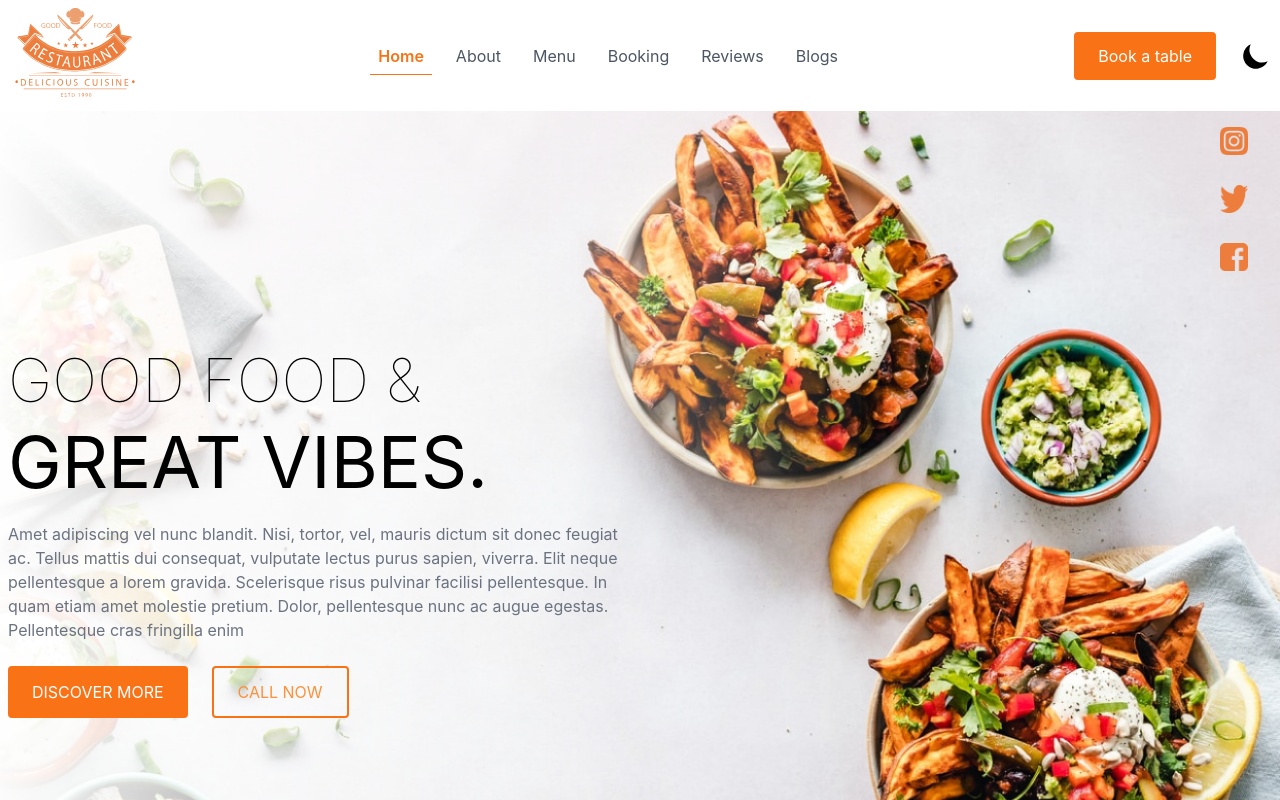
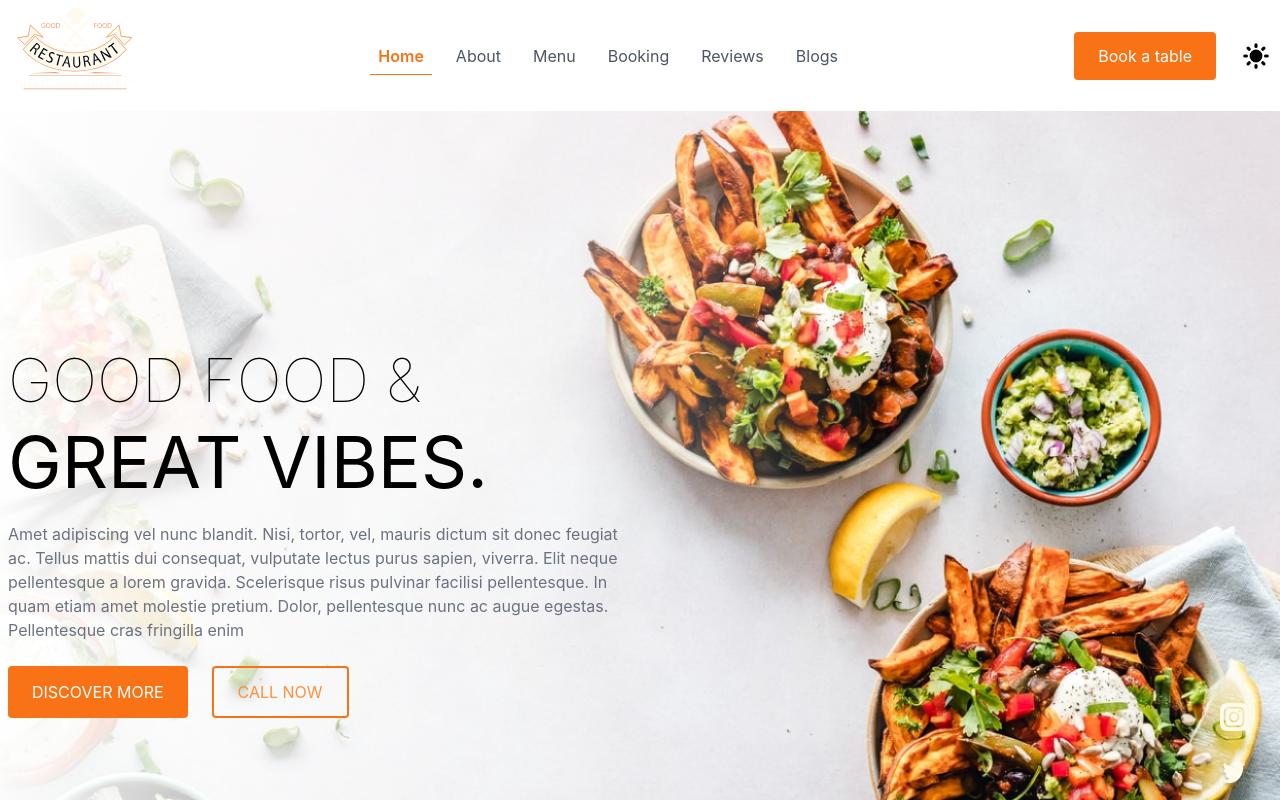
Before and after one commit to solaiman5683/good-vibes, a Next.js app: page / in a window 1280 px wide. Shown: the top 800 px of the page. Built offline with nearby package versions, Linux system fonts and the light colour scheme.

Commit message:
Some updated made

```diff
--- a/components/HomePage/Hero.jsx
+++ b/components/HomePage/Hero.jsx
@@ -1,10 +1,11 @@
 import Image from 'next/image';
-import { useTheme } from 'next-themes';
+// import { useTheme } from 'next-themes';
 import React from 'react';
 
 const Hero = () => {
-	const { systemTheme, theme } = useTheme();
-	const currentTheme = theme === 'system' ? systemTheme : theme;
+	// const { systemTheme, theme } = useTheme();
+	// const currentTheme = theme === 'system' ? systemTheme : theme;
+	const currentTheme = 'dark';
 	const [mounted, setMounted] = React.useState(false);
 	React.useEffect(() => {
 		setMounted(true);
--- a/components/Navigation/MobileNavigation.jsx
+++ b/components/Navigation/MobileNavigation.jsx
@@ -1,13 +1,14 @@
 import React from 'react';
 import Image from 'next/image';
-import { useTheme } from 'next-themes';
+// import { useTheme } from 'next-themes';
 import ActiveLink from '../ActiveLink/ActiveLink';
 import SwitchThemeButton from '../SwitchThemeButton/SwitchThemeButton';
 import Link from 'next/link';
 
 const MobileNavigation = () => {
-	const { systemTheme, theme, setTheme } = useTheme();
-	const currentTheme = theme === 'system' ? systemTheme : theme;
+	// const { systemTheme, theme, setTheme } = useTheme();
+	// const currentTheme = theme === 'system' ? systemTheme : theme;
+	const currentTheme = 'dark';
 	const [mounted, setMounted] = React.useState(false);
 	React.useEffect(() => {
 		setMounted(true);
--- a/components/Navigation/Navigation.jsx
+++ b/components/Navigation/Navigation.jsx
@@ -1,4 +1,4 @@
-import { useTheme } from 'next-themes';
+// import { useTheme } from 'next-themes';
 import Image from 'next/image';
 import Link from 'next/link';
 import React from 'react';
@@ -6,8 +6,9 @@ import ActiveLink from '../ActiveLink/ActiveLink';
 import SwitchThemeButton from '../SwitchThemeButton/SwitchThemeButton';
 
 const Navigation = () => {
-	const { systemTheme, theme } = useTheme();
-	const currentTheme = theme === 'system' ? systemTheme : theme;
+	// const { systemTheme, theme } = useTheme();
+	// const currentTheme = theme === 'system' ? systemTheme : theme;
+	const currentTheme = 'dark';
 	const [mounted, setMounted] = React.useState(false);
 	React.useEffect(() => {
 		setMounted(true);
--- a/components/SwitchThemeButton/SwitchThemeButton.jsx
+++ b/components/SwitchThemeButton/SwitchThemeButton.jsx
@@ -1,10 +1,11 @@
 import React from 'react';
-import { useTheme } from 'next-themes';
+// import { useTheme } from 'next-themes';
 import { SunIcon, MoonIcon } from '@heroicons/react/solid';
 
 const SwitchThemeButton = () => {
-	const { systemTheme, theme, setTheme } = useTheme();
-	const currentTheme = theme === 'system' ? systemTheme : theme;
+	// const { systemTheme, theme, setTheme } = useTheme();
+	// const currentTheme = theme === 'system' ? systemTheme : theme;
+	let currentTheme = 'dark';
 	const [mounted, setMounted] = React.useState(false);
 	React.useEffect(() => {
 		setMounted(true);
@@ -17,7 +18,7 @@ const SwitchThemeButton = () => {
 			<SunIcon
 				className='h-8 w-8'
 				role='button'
-				onClick={() => setTheme('light')}
+				onClick={() => currentTheme = 'light'}
 			/>
 		);
 	} else {
@@ -25,7 +26,7 @@ const SwitchThemeButton = () => {
 			<MoonIcon
 				className='h-8 w-8'
 				role='button'
-				onClick={() => setTheme('dark')}
+				onClick={() => currentTheme = 'dark'}
 			/>
 		);
 	}
```
